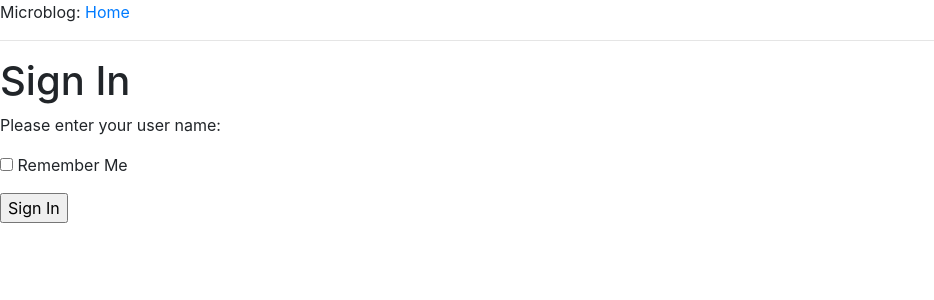
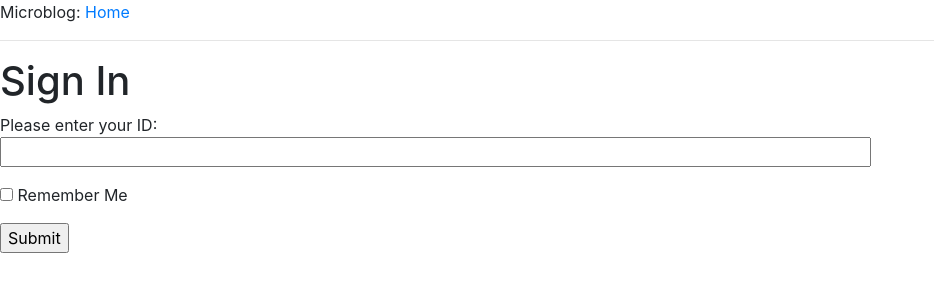
Before and after one commit to zhangruiskyline/flask_app, a Flask app: page /login in a window 1280 px wide. Shown: the top 300 px of the page, without its empty margins (0-934 px from the left). Run offline with Flask 2, Linux system fonts and the light colour scheme; some libraries are stand-ins or nearby versions.

Commit message:
sign in bug fix

```diff
--- a/app/forms.py
+++ b/app/forms.py
@@ -3,5 +3,5 @@ from wtforms import StringField, BooleanField
 from wtforms.validators import DataRequired
 
 class LoginForm(FlaskForm):
-    openid = StringField('openid', validators=[DataRequired()])
+    user_name = StringField('user_name', validators=[DataRequired()])
     remember_me = BooleanField('remember_me', default=False)
--- a/app/model.py
+++ b/app/model.py
@@ -2,7 +2,6 @@ from app import db
 
 class User(db.Model):
     id = db.Column(db.Integer, primary_key=True)
-    social_id = db.Column(db.String(64), nullable=False, unique=True)
     nickname = db.Column(db.String(64), index=True, unique=True)
     email = db.Column(db.String(120), index=True, unique=True)
     posts = db.relationship('Post', backref='author', lazy='dynamic')
@@ -25,6 +24,7 @@ class User(db.Model):
         except NameError:
             return str(self.id)  # python 3
 
+
     def __repr__(self):
         return '<User %r>' % (self.nickname)
 
--- a/app/templates/login.html
+++ b/app/templates/login.html
@@ -6,9 +6,13 @@
     <form action="" method="post" name="login">
         {{ form.hidden_tag() }}
         <p>
-            Please enter your user name:<br>
+            Please enter your ID:<br>
+            {{ form.user_name(size=80) }}
+            {% for error in form.user_name.errors %}
+                <span style="color: red;">[{{ error }}]</span>
+            {% endfor %}<br>
         </p>
         <p>{{ form.remember_me }} Remember Me</p>
-        <p><input type="submit" value="Sign In"></p>
+        <input type='submit' name='submit'></input>
     </form>
 {% endblock %}
--- a/app/views.py
+++ b/app/views.py
@@ -1,14 +1,13 @@
 from flask import render_template, flash, redirect, session, url_for, request, g
 from flask_login import login_user, logout_user, current_user, login_required, LoginManager
-from app import app, db, lm, oid
+from app import app, db, lm
 from .forms import LoginForm
 from .model import User
 
 
 @lm.user_loader
-def load_user(id):
-    return User.query.get(int(id))
-
+def user_loader(id):
+    return User.query.get(id)
 
 @app.before_request
 def before_request():
@@ -41,19 +40,20 @@ def login():
     form = LoginForm()
     if form.validate_on_submit():
         session['remember_me'] = form.remember_me.data
-        user = User.query.get(form.email.data)
+        #print form.data['user_name']
+        #user_id = User.query.get(form.data['user_name'])
+        user = User.query.filter_by(email=form.data['user_name']).first()
         if user is None:
-            return render_template("login.html", form=form)
-        nickname = user.email.split('@')[0]
-        user = User(nickname=nickname, email=user)
-        db.session.add(user)
-        db.session.commit()
+            email_addr = form.data['user_name']
+            nickname_str = email_addr.split('@')[0]
+            user = User(nickname=nickname_str, email=email_addr)
+            db.session.add(user)
+            db.session.commit()
         remember_me = False
         if 'remember_me' in session:
             remember_me = session['remember_me']
             session.pop('remember_me', None)
         login_user(user, remember=remember_me)
-        #next = flask.request.args.get('next')
         return redirect(url_for('index'))
     return render_template("login.html", form=form)
 
```
Also changed, not shown: config.py (+0 -7 lines), app.db, 4 other files.
